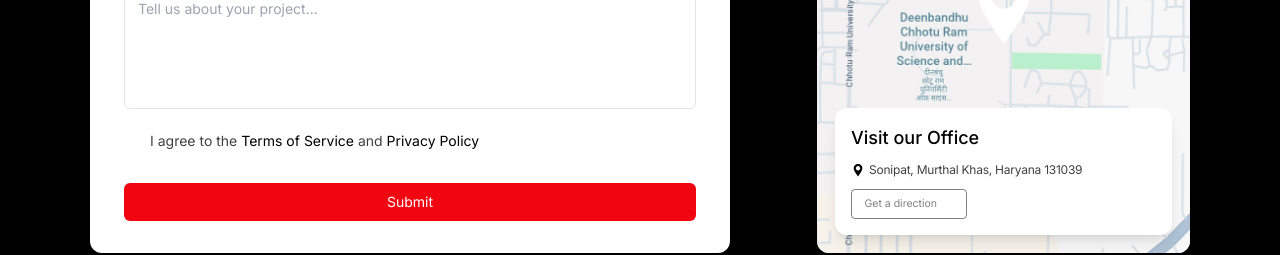
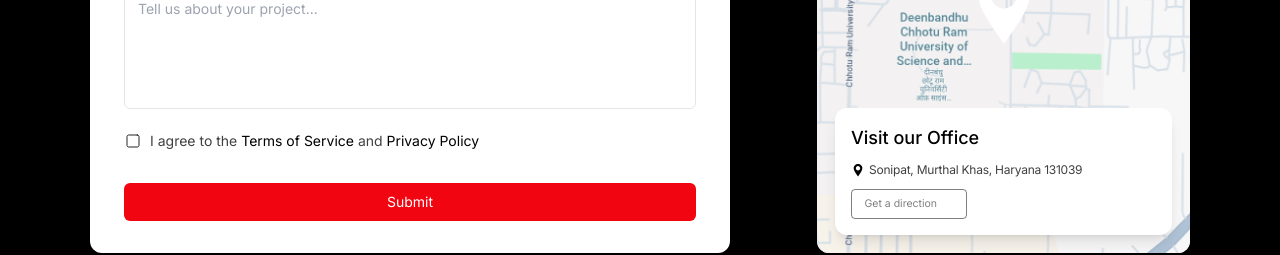
Before and after one commit to Bored008/EBAT, a Next.js app: page /contact in a window 1280 px wide. Shown: the part 820-1075 px from the top of the page. Built offline with nearby package versions, Linux system fonts and the light colour scheme; a web font is replaced by a local one.

Commit message:
style: change terms checkbox icon color to black

```diff
--- a/src/app/contact/page.tsx
+++ b/src/app/contact/page.tsx
@@ -88,7 +88,7 @@ export default function ContactPage() {
 
                   {/* Checkbox */}
                   <div className="flex flex-row items-center gap-[8px]">
-                    <Image src="/images/contact/checkbox.svg" alt="Checkbox" width={18} height={18} className="cursor-pointer" />
+                    <Image src="/images/contact/checkbox.svg" alt="Checkbox" width={18} height={18} className="cursor-pointer brightness-0" />
                     <span className="font-sans text-[14px] leading-[20px] text-black">
                       <span className="text-black/75">I agree to the</span> Terms of Service <span className="text-black/75">and</span> Privacy Policy
                     </span>
```
